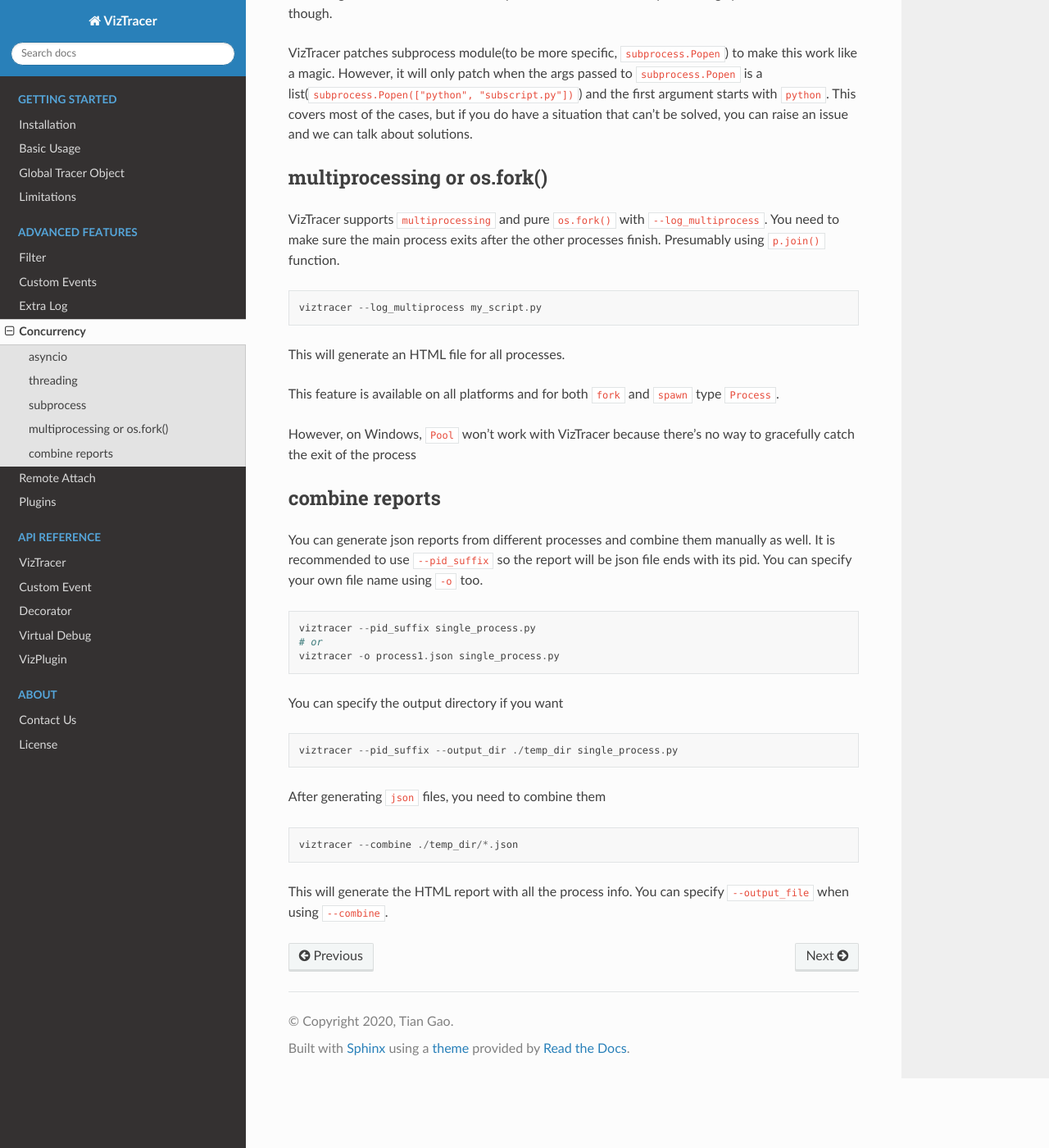
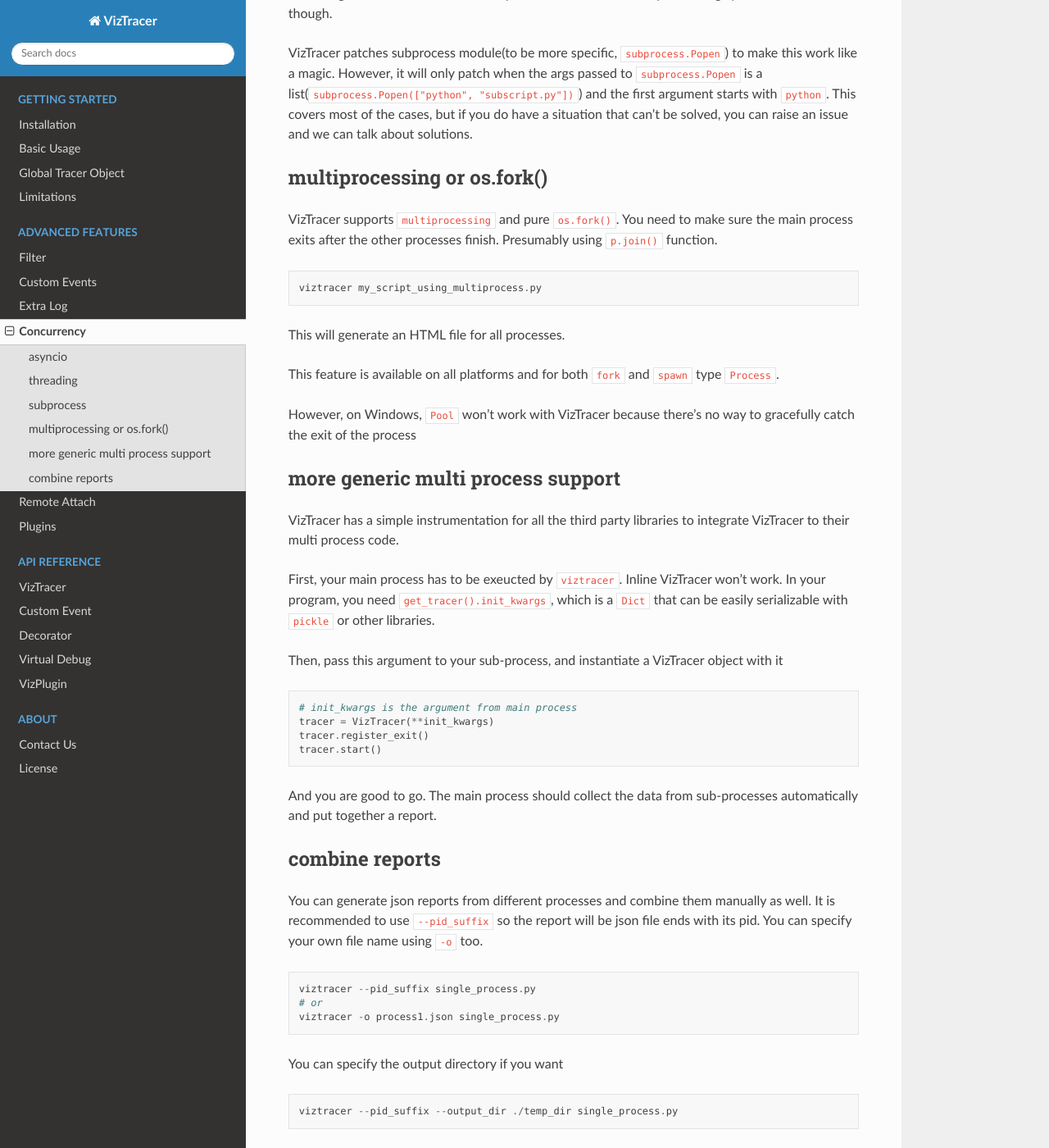
Before and after one commit to gaogaotiantian/viztracer, a Sphinx documentation site: the page built from docs/source/concurrency.rst, in a window 1280 px wide and 1400 px high, scrolled down 870 px. Shown: the whole window at 82% size. Built offline with Sphinx 7.4.7 and the Read the Docs theme 2.0.0, drawn with Linux system fonts in a browser that asks for light colours; some of the changed text lies outside the part shown.

```diff
--- a/docs/source/concurrency.rst
+++ b/docs/source/concurrency.rst
@@ -25,11 +25,11 @@
 subprocess
 ----------
 
-VizTracer supports ``subprocess`` with ``--log_subprocess``. You need to make sure the main process exits after subprocesses finish.
+VizTracer supports ``subprocess``. You need to make sure the main process exits after subprocesses finish.
 
 .. code-block::
 
-    viztracer --log_subprocess my_script.py
+    viztracer my_script_using_subprocess.py
 
 This will generate an HTML file for all processes. There are a couple of things you need to be aware though.
 
@@ -41,19 +41,38 @@
 multiprocessing or os.fork()
 ----------------------------
 
-VizTracer supports ``multiprocessing`` and pure ``os.fork()`` with ``--log_multiprocess``.
+VizTracer supports ``multiprocessing`` and pure ``os.fork()``.
 You need to make sure the main process exits after the other processes finish. Presumably using
 ``p.join()`` function.
 
 .. code-block::
 
-    viztracer --log_multiprocess my_script.py
+    viztracer my_script_using_multiprocess.py
 
 This will generate an HTML file for all processes.
 
 This feature is available on all platforms and for both ``fork`` and ``spawn`` type ``Process``.
 
 However, on Windows, ``Pool`` won't work with VizTracer because there's no way to gracefully catch the exit of the process
+
+more generic multi process support
+----------------------------------
+
+VizTracer has a simple instrumentation for all the third party libraries to integrate VizTracer to their multi process code.
+
+First, your main process has to be exeucted by ``viztracer``. Inline VizTracer won't work. In your program, you need
+``get_tracer().init_kwargs``, which is a ``Dict`` that can be easily serializable with ``pickle`` or other libraries.
+
+Then, pass this argument to your sub-process, and instantiate a VizTracer object with it
+
+.. code-block:: python
+
+    # init_kwargs is the argument from main process
+    tracer = VizTracer(**init_kwargs)
+    tracer.register_exit()
+    tracer.start()
+
+And you are good to go. The main process should collect the data from sub-processes automatically and put together a report.
 
 combine reports
 ---------------
```
Also changed, not shown: README.md (+2 -1 lines), 2 other files.
